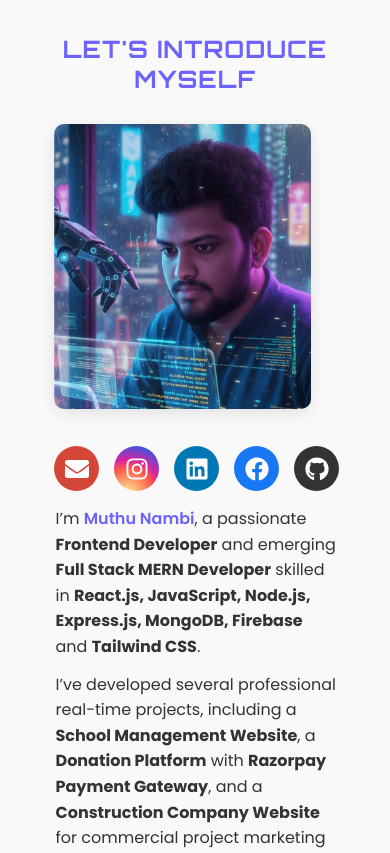
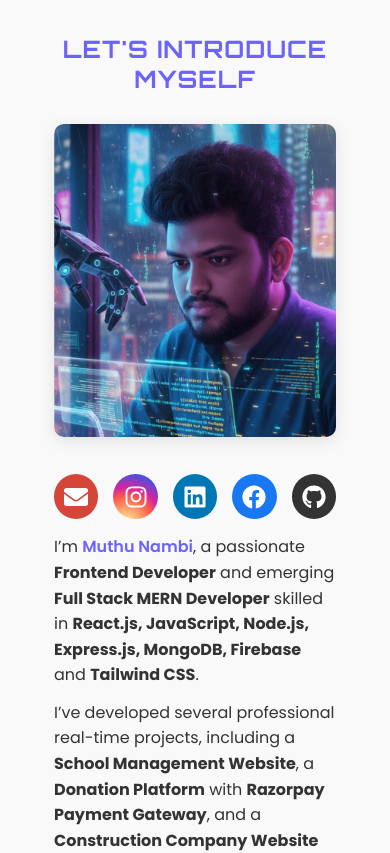
Before and after one commit to nambi142/Portfolio_Nambi, a React (Vite) app: page / in a window 390 px wide. Shown: the part 880-1733 px from the top of the page. Built offline with nearby package versions, Linux system fonts and the light colour scheme.

Commit message:
fix the about and video sections

```diff
--- a/src/Components/Video.jsx
+++ b/src/Components/Video.jsx
@@ -2,14 +2,16 @@ import React from "react";
 import "../Css/Video.css";
 
 const Video = () => {
-  const embedLink = "https://www.youtube.com/embed/UiixzBvHAC4";
-  const youtubeLink = "https://youtu.be/UiixzBvHAC4";
+  const youtubeLink = "https://youtu.be/s-xhkvrKSuI?si=1FUZbKVYL62-NQgs";
+  const embedLink =
+    "https://www.youtube.com/embed/s-xhkvrKSuI?si=1FUZbKVYL62-NQgs";
 
   return (
     <section className="video-section" id="video">
       <h2 className="video-title">Self Introduction</h2>
       <p className="video-description">
-        Here’s my self-introduction video — get to know me and my professional background.
+        Here’s my self-introduction video — get to know me and my professional
+        background.
       </p>
 
       <div className="video-wrapper">
--- a/src/Css/About.css
+++ b/src/Css/About.css
@@ -127,8 +127,8 @@
 @media (max-width: 992px) {
   .about-container {
     flex-direction: column;
-    align-items: center; /* Keep image centered */
-    text-align: left; /* Text starts from left edge */
+    align-items: center; /* Keep image centered in the column layout */
+    text-align: left; /* Text stays left-aligned as you requested */
     padding: 15px; /* Padding around content */
     gap: 15px; /* Space between image and content */
     width: 100%;
@@ -140,14 +140,25 @@
     text-align: center; /* Title stays centered */
   }
 
+  /* --- Image: centered on the SCREEN, larger, and leaves icons below --- */
+  .about-image {
+    width: 100%;
+    /* ensure wrapper spans full viewport width so centering is aligned to screen */
+    display: block;
+    text-align: center; /* center inline-block image */
+  }
+
   .about-image img {
-    max-width: 400px; /* Wider image */
-    width: 90%; /* Responsive width */
+    /* use viewport-relative width so image centers and grows to fill screen nicely */
+    width: min(92vw, 640px); /* grows to 92% of viewport but never larger than 640px */
+    max-width: 100%;
     height: auto;
-    margin-bottom: 15px;
+    display: inline-block; /* so text-align:center on wrapper centers it exactly in the viewport */
+    margin: 0 0 15px 0; /* keeps social icons below the image */
     border-radius: 10px;
     box-shadow: 0 4px 15px rgba(0, 0, 0, 0.1);
   }
+  /* --- end image rules --- */
 
   .about-content {
     text-align: left;
```
